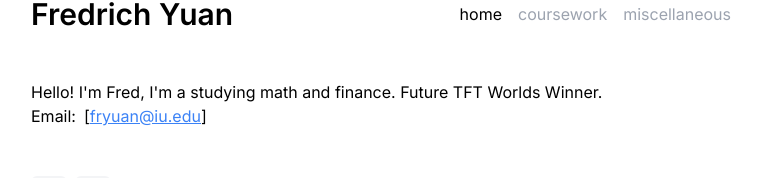
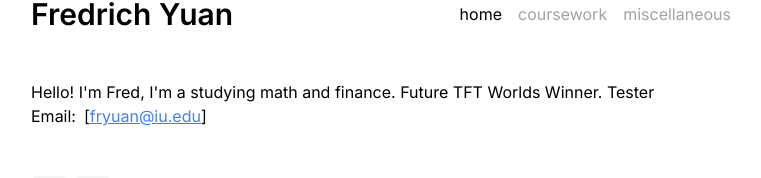
Before and after one commit to zeegy99/zeegy99.github.io, a Next.js app: page / in a window 1280 px wide. Shown: the part 132-310 px from the top of the page, without its empty margins (259-1020 px from the left). Built offline with nearby package versions, Linux system fonts and the light colour scheme.

Commit message:
changed root

```diff
--- a/src/app/page.js
+++ b/src/app/page.js
@@ -44,7 +44,7 @@ export default function Home() {
 					</div>
 				</div>
 				<div className="text-md fade-in">
-					Hello! I'm Fred, I'm a studying math and finance. Future TFT Worlds Winner.
+					Hello! I'm Fred, I'm a studying math and finance. Future TFT Worlds Winner. Tester
 					<br />
 					Email:
 					<span
```
